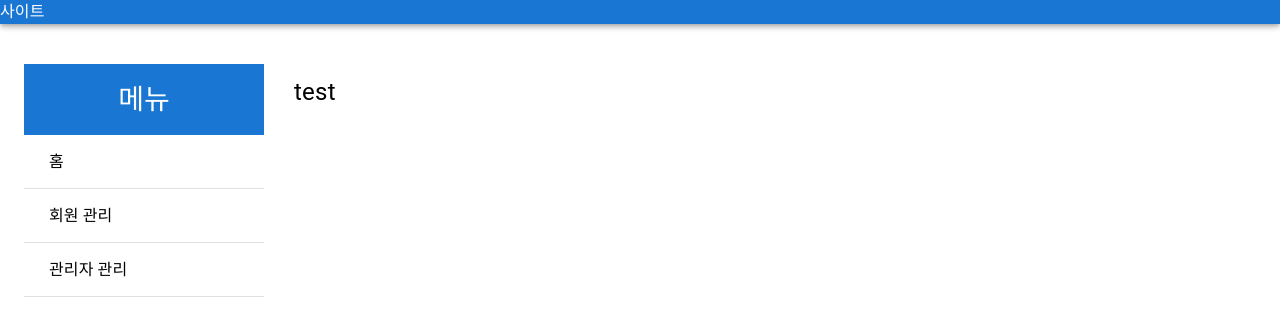
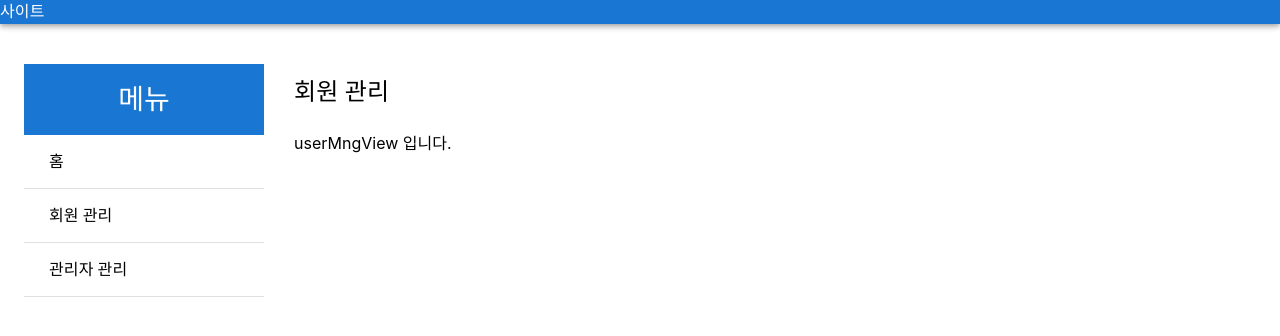
Before and after one commit to BackSeungJong/back_web, a React (Create React App) app: page /userMng/view in a window 1280 px wide. Shown: the top 336 px of the page. Built offline with nearby package versions, Linux system fonts and the light colour scheme.

Commit message:
화면 전환 완료

```diff
--- a/src/components/layout/LeftMenu.js
+++ b/src/components/layout/LeftMenu.js
@@ -10,8 +10,9 @@ import { Box, List, ListItemButton, ListItemText, ListSubheader } from '@mui/mat
 import { Scrollbars } from 'react-custom-scrollbars-2';
 
 function LeftMenu() {
-  const { menus } = useStore('viewStore');
+  const { menus, onClickMenu } = useStore('viewStore');
   const navigate = useNavigate();
+
   const handleClickMenu = (menu) => {
     const { linkUri } = menu;
     navigate(linkUri);
@@ -72,7 +73,6 @@ function LeftMenu() {
                   }}
                   divider={!isActive}
                   selected={isActive}
-                  //TODO : 이벤트 만들기
                   onClick={() => handleClickMenu(parentMenu)}
                 >
                   <ListItemText
--- a/src/components/layout/PageLayout.js
+++ b/src/components/layout/PageLayout.js
@@ -1,24 +1,32 @@
 import { Container, Box, ButtonGroup, ListItemButton, Typography } from '@mui/material';
-import { useLocation } from 'react-router-dom';
+import { useLocation, Outlet } from 'react-router-dom';
 import { Header, LeftMenu } from 'components';
 import { observer } from 'mobx-react-lite';
 
-import React, { useEffect } from 'react';
+import React, { useEffect, useState } from 'react';
 import { useStore } from 'store';
 import PropTypes from 'prop-types';
 import { values } from 'mobx';
+import _ from 'lodash';
 
 function PageLayout({ className }) {
   const { pathname, key } = useLocation();
   const { viewStore } = useStore();
-  const { setCurrentMenu, currentMenu, menuList } = viewStore;
+  // const { setCurrentMenu, currentMenu, menuList } = viewStore;
+  const { menuList } = viewStore;
+
+  const [currentMenu, setCurrentMenu] = useState();
 
   useEffect(() => {
-    if (pathname && values(menuList).length) {
-      // console.log('111', currentMenu);
-      setCurrentMenu(pathname);
-      // console.log('222', currentMenu);
-    }
+    _.filter(values(menuList), (menu) => {
+      const { linkUri } = menu;
+      const uri = linkUri.split('/');
+      const path = pathname.split('/');
+
+      if (uri[0] === path[1]) {
+        setCurrentMenu(menu);
+      }
+    });
   }, [pathname, values(menuList)]);
 
   return (
@@ -39,10 +47,11 @@ function PageLayout({ className }) {
         >
           {/* 타이틀 */}
           <Typography varient="h2" color="common.black" sx={{ fontSize: 24, mb: '20px' }}>
-            {/*{`${currentMenu.menuNm}`}*/}
-            test
+            {`${currentMenu?.menuNm}`}
           </Typography>
+
           {/* 컨텐츠 */}
+          <Outlet context={{}} />
         </Box>
       </Box>
     </Container>
--- a/src/store/ViewStore.js
+++ b/src/store/ViewStore.js
@@ -110,6 +110,7 @@ export default types
     const onClickMenu = (currentMenu) => {
       const { menuFg } = currentMenu;
 
+      console.log('>>>');
       // 선택한 메뉴 외 비활성화
       _.filter(values(self.menuList), ['menuFg', menuFg]).forEach((menu) => {
         if (currentMenu === menu) {
@@ -123,11 +124,8 @@ export default types
     // 현재 메뉴 저장
     function setCurrentMenu(pathname) {
       const lastIndex = pathname.indexOf('/view') + 5;
-      console.log('111', lastIndex);
       const currentLinkUri = pathname.substring(0, lastIndex === -1 ? pathname.length : lastIndex);
-      console.log('222', currentLinkUri);
       const currentMenu = _.find(values(self.menuList), ['linkUri', currentLinkUri]);
-      console.log('333', currentMenu);
 
       values(self.menuList).forEach((menu) => {
         const { menuFg, menuId } = menu;
```
